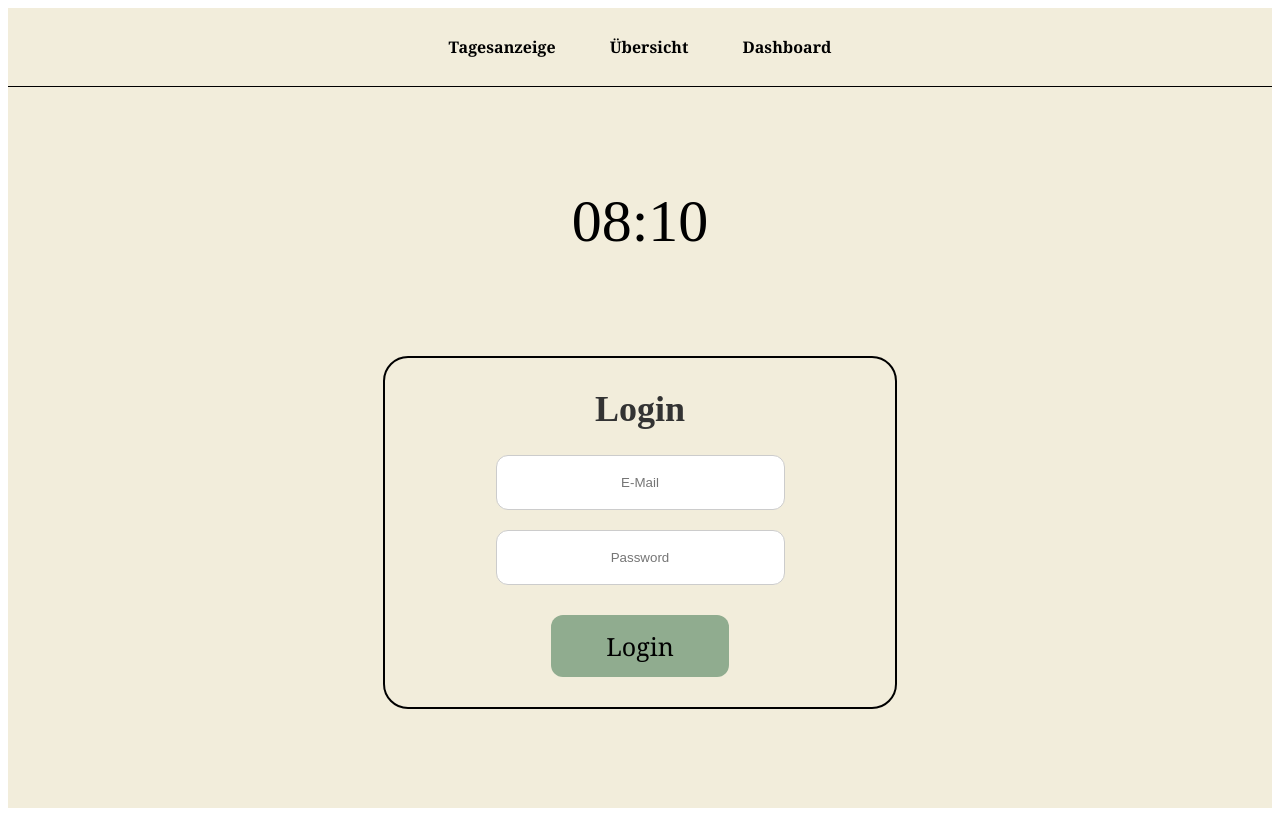
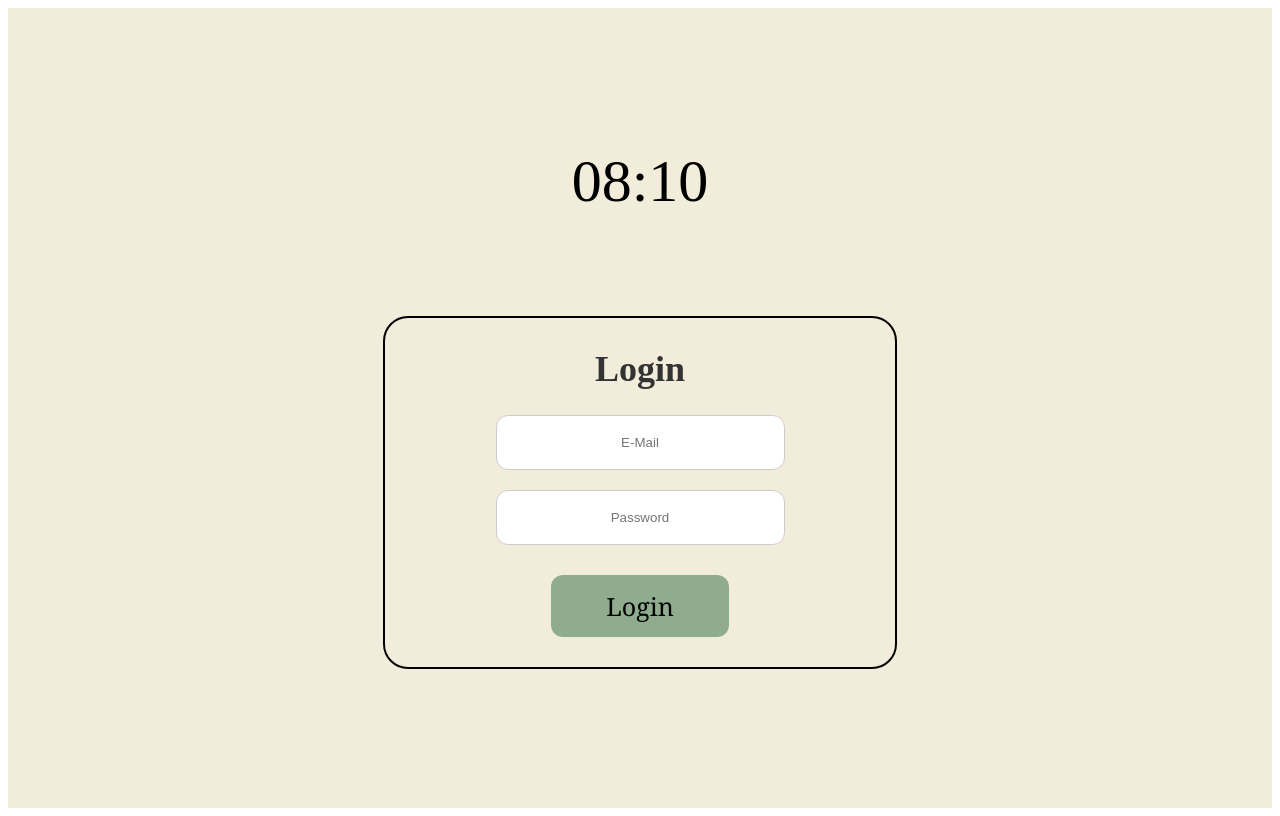
Before and after one commit to on24FeLi/ETT2.0, a Vue app: page / in a window 1280 px wide. Built offline with nearby package versions, Linux system fonts and the light colour scheme.

Commit message:
Navigarion: Correction

```diff
--- a/src/components/navigation.vue
+++ b/src/components/navigation.vue
@@ -3,9 +3,9 @@
 <template>
 <header class="header">
         <nav class="nav-bar">
-          <a href="#">Tagesanzeige</a>
+          <a href="Tagesanzeige">Tagesanzeige</a>
           <a href="#">Übersicht</a>
-          <a href="../views/Dashboard.vue">Dashboard</a>
+          <a href="Dashboard">Dashboard</a>
         </nav>
       </header>
 </template>
--- a/src/views/Login.vue
+++ b/src/views/Login.vue
@@ -39,7 +39,6 @@ function userLogin() {
 </script>
 <template>
   <div class="wrapper">
-    <navigation></navigation>
     <main class="content">
       <uhrzeit />
       <div class="timer-box">
```
